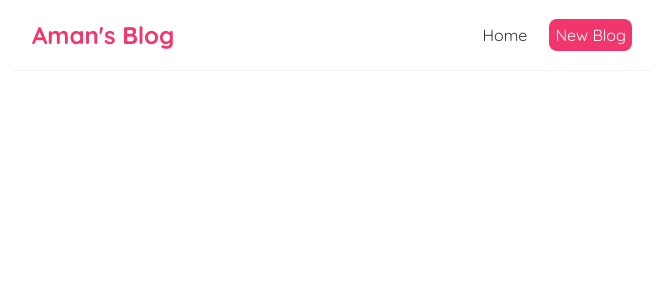
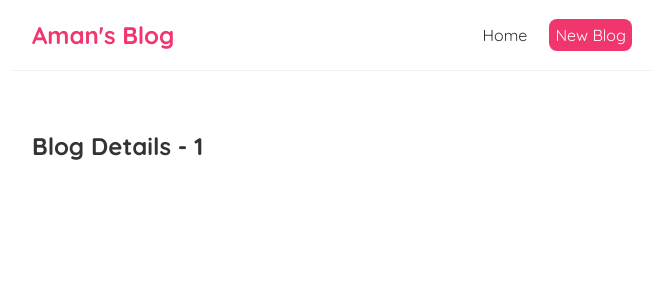
Before and after one commit to amanRecreates/react_blog, a React (Create React App) app: page /blogs/1 in a window 1280 px wide. Shown: the top 300 px of the page, without its empty margins (308-971 px from the left). Built offline with nearby package versions, Linux system fonts and the light colour scheme.

Commit message:
learned about routes params

```diff
--- a/src/App.js
+++ b/src/App.js
@@ -1,4 +1,5 @@
 import { BrowserRouter as Router, Route, Switch } from 'react-router-dom';
+import BlogDetails from './BlogDetails';
 import Create from './Create';
 import Home from './Home';
 import Navbar from './Navbar';
@@ -16,6 +17,9 @@
                         <Route exact path="/create">
                             <Create />
                         </Route>
+                        <Route exact path="/blogs/:id">
+                            <BlogDetails />
+                        </Route>
                     </Switch>
                 </div>
             </div>
--- /dev/null
+++ b/src/BlogDetails.js
@@ -0,0 +1,12 @@
+import { useParams } from "react-router-dom";
+
+const BlogDetails = () => {
+    const { id } = useParams()
+    return (
+        <div className="blog-details">
+            <h2>Blog Details - { id }</h2>
+        </div>
+    );
+}
+
+export default BlogDetails;
--- a/src/BlogList.js
+++ b/src/BlogList.js
@@ -1,13 +1,17 @@
+import { Link } from "react-router-dom";
+
 const BlogList = ({blogs, title}) => {
 
     return (
         <div className="blog-list">
             <h2>{ title }</h2>
             {blogs.map((blog) => (
-                <div className="blog-preview" key={blog.id}>
-                    <h2>{ blog.title }</h2>
-                    <p>Written by { blog.author }</p>
-                </div>
+                <Link to={`/blogs/${blog.id}`} key={blog.id}>
+                    <div className="blog-preview">
+                        <h2>{ blog.title }</h2>
+                        <p>Written by { blog.author }</p>
+                    </div>
+                </Link>
             ))}
         </div>
     );
--- a/src/index.scss
+++ b/src/index.scss
@@ -6,6 +6,7 @@
     margin: 0;
     font-family: "Quicksand";
     color: #333;
+    text-decoration: none;
 }
 
 .navbar {
```
